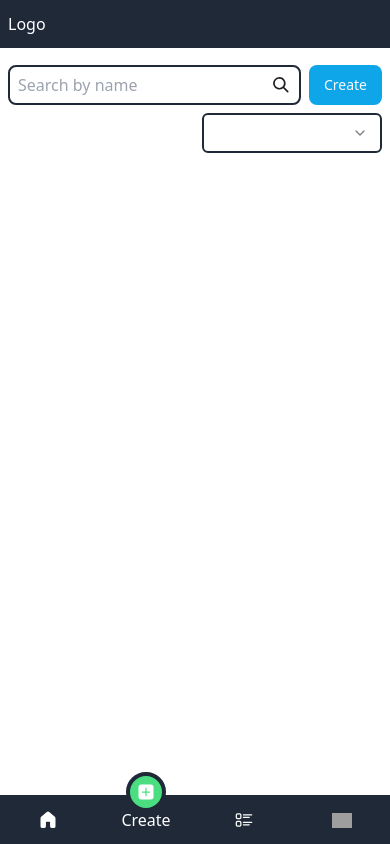
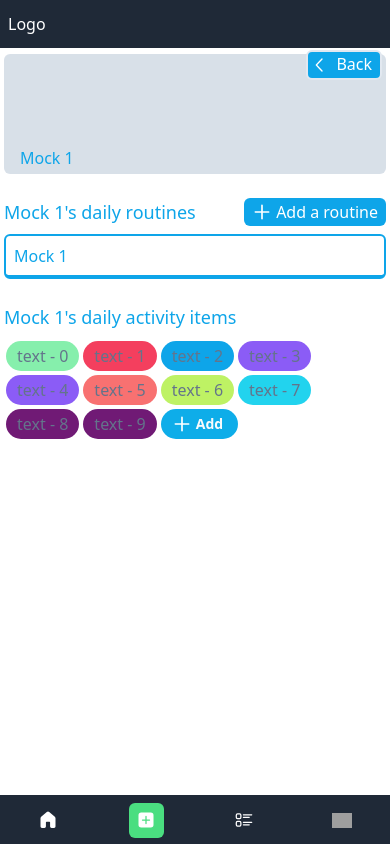
Before and after one commit to Aungheinminn/todos, a Next.js app: page /plans/plan1 in a window 390 px wide. Built offline with nearby package versions, Linux system fonts and the light colour scheme; grey boxes are pictures that could not be loaded.

Commit message:
plans page ui and bottom bar ui changes

```diff
--- a/src/app/plans/[slug]/page.tsx
+++ b/src/app/plans/[slug]/page.tsx
@@ -1,27 +1,101 @@
 "use client"
-import PlansHeader from "@/components/PlansHeader/PlansHeader"
-import { createRoutine } from "@/lib/routines.service"
-import { RoutineType } from "@/lib/types/routine.type"
+import TooltipComponent from "@/components/Tooltip/Tooltip"
+import { Badge } from "@/components/ui/badge"
+import { Skeleton } from "@/components/ui/skeleton"
+import Image from "next/image"
+import Link from "next/link"
 import { useState } from "react"
+import back from "@/assets/arrow_left_black.svg"
+import add from "@/assets/add_white.svg"
 
-const Plans = ({ params }: { params: { slug: string } }) => {
-    console.log('params', params.slug)
-    const [selected, setSelected] = useState<string>('')
-    const [searchText, setSearchText] = useState<string>('')
+type PlanHeaderProps = {
+    plan: any
+}
 
-    const handleChange = (key: string) => {
-        setSearchText(key)
-    }
+type PlanRoutinesProps = {
+    plan: any;
+}
 
-    const handleCreate = async (data: RoutineType) => {
-        const res = await createRoutine(data)
-        console.log('res',res)
+type PlanDailyActivityItemsProps = {
+    plan: any
+}
+
+const PlanHeader:React.FC<PlanHeaderProps> = ({
+    plan
+}) => {
+    return (
+        <div className="relative w-full flex justify-between items-center p-1 mb-4">
+            <Skeleton className="w-full h-[120px] bg-[#cbd5e1] rounded-md" />
+            <Link href="/plans" className="absolute top-0 right-2 border-2  bg-[#0ea5e9] rounded-md text-gray-800 flex justify-start items-center gap-x-1">
+                <Image src={back} alt="back" className="w-5 h-4 ml-1"/>
+                <p className="text-white font-normal mr-2 mb-[2px]">Back</p>
+            </Link>
+            <p className="absolute bottom-2 left-5 text-md text-[#0ea5e9] font-medium">{plan.name}</p>
+        </div>
+    )
+}
+
+const PlanRoutines:React.FC<PlanRoutinesProps> = ({ plan }) => {
+    return (
+        <div className="w-full flex flex-col gap-y-2 p-1 mb-4">
+            <div className="w-full flex justify-between items-center">
+                <p className="text-lg font-medium text-[#0ea5e9]">{plan.name}'s daily routines</p>
+                <button className="flex justify-betweeen items-center gap-x-1 bg-[#0ea5e9] px-2 py-[2px] rounded-md">
+                    <Image src={add} alt="add" className="w-5 h-5" />
+                    <p>Add a routine</p>
+                </button>
+            </div>
+            <div className="cursor-pointer w-full flex flex-col">
+                <div className="relative transition duration-300 ease-in-out group hover:border-[#C0C0C0] w-full h-[45px] flex items-center justify-start border-2 border-b-4 border-[#0ea5e9] rounded-md">
+                    <p className="transition duration-300 ease-in-out text-md font-medium text-[#0ea5e9] m-2 group-hover:opacity-0">Mock 1</p>
+                    <p className="absolute left-1/2 -translate-x-1/2 transition duration-300 ease-in-out text-md font-medium text-[#C0C0C0] m-2 opacity-0 group-hover:opacity-100"> Click for details</p>
+                </div>
+            </div>
+
+        </div>
+    )
+}
+
+const PlanDailyActivityItems:React.FC<PlanDailyActivityItemsProps> = ({ plan }) => {
+    const colors = ['#f87171', '#bef264', '#86efac', '#0ea5e9', '#22d3ee', '#8b5cf6', '#f43f5e', '#f472b6', '#701a75', '#083344']
+
+    const randomColor = () => {
+        return colors[Math.floor(Math.random() * colors.length)]
     }
     return (
-        <div className="w-full pt-[65px] p-1 px-2 flex flex-col items-center gap-y-6">
-            <PlansHeader slug={params.slug || 'Select'} search={searchText} onChange={handleChange} onCreate={handleCreate} />
+        <div className="w-full flex flex-col p-1 gap-y-2">
+            <p className="text-lg font-medium text-[#0ea5e9]">{plan.name}'s daily activity items</p>
+            <div className="flex flex-wrap">
+                { Array.from({ length: 10}).map((_, index) => (
+                    <Badge style={{
+                        backgroundColor: randomColor()
+                    }} className="cursor-pointer m-[2px] h-[30px] line-clamp-1 flex justify-self-stretch items-center justify-center text-md rounded-3xl">
+                        <TooltipComponent text={`text - ${ index }`} />
+                    </Badge>
+                ))}
+                <Badge className="cursor-pointer m-[2px] h-[30px] flex justify-between items-center gap-x-1 text-sm rounded-3xl bg-[#0eade9]">
+                    <Image src={add} alt="add" className="w-5 h-5" />
+                    <p className="mr-1">Add</p>
+                </Badge>
+            </div>
         </div>
-
     )
 }
-export default Plans
+
+const Plan = ({ params }: {
+    params: { slug: string}
+}) => {
+    console.log('params', params.slug)
+    const [plan, setPlan] = useState({
+        id: 'mock1',
+        name: 'Mock 1',
+    })
+    return (
+        <div className="w-full pt-[50px]">
+            <PlanHeader plan={plan} />
+            <PlanRoutines plan={plan} />
+            <PlanDailyActivityItems plan={plan} />
+        </div>
+    )
+}
+export default Plan
--- /dev/null
+++ b/src/app/plans/page.tsx
@@ -0,0 +1,70 @@
+"use client"
+import CardComponent from "@/components/CardComponent/CardComponent"
+import PopupComponent from "@/components/Popup/Popup"
+import Search from "@/components/Search/Search"
+import Link from "next/link"
+import { useState } from "react"
+
+type PlansHeaderProps = {
+    search: string;
+    onChange: (searchKey: string) => void;
+    onCreate: () => void;
+}
+
+type PlansBodyProps = {
+    plans: any[];
+}
+
+const PlansHeader:React.FC<PlansHeaderProps> = ({ search, onChange, onCreate}) => {
+    return (
+            <div className="w-full flex justify-between items-center gap-x-2 px-1">
+                <Search search={search} onChange={onChange}  type="normal" />
+                <PopupComponent process={onCreate} trigger="Add a plan" />
+            </div>
+    )
+}
+
+const PlansBody:React.FC<PlansBodyProps> = ({ plans }) => {
+    return (
+        <div className="grid grid-cols-1 gap-2 mb-12 px-1 overflow-auto">
+            {plans.map((plan, index) => (
+                <Link href={`/plans/${plan.id}`} key={index}>
+                    <CardComponent key={index} title={plan.name} />
+                </Link>
+            ))}
+        </div>
+    )
+}
+
+const Plans = () => {
+    const [searchText, setSearchText] = useState<string>('')
+    const [plans, setPlans] = useState<any[]>([
+        {
+            id: 'plan1',
+            name: 'Plan 1'
+        },
+        {
+            id: 'plan2',
+            name: 'Plan 2'
+        },
+        {
+            id: 'plan3',
+            name: 'Plan 3'
+        }
+    ])
+
+    const handleChange = (key: string) => {
+        setSearchText(key)
+    }
+
+    const handleCreate = async () => {
+    }
+    return (
+        <div className="w-full flex flex-col gap-y-3 pt-[50px]">
+            <PlansHeader search={searchText} onChange={handleChange} onCreate={handleCreate} />
+            <PlansBody plans={plans} />
+        </div>
+    )
+}
+
+export default Plans
--- a/src/app/routines/page.tsx
+++ b/src/app/routines/page.tsx
@@ -4,6 +4,7 @@ import RoutinesHeader from "@/components/RoutinesHeader/RoutinesHeader"
 import { createRoutine } from "@/lib/routines.service"
 import { RoutineType } from "@/lib/types/routine.type"
 import { useState } from "react"
+
 
 const Routines = () => {
     const [searchText, setSearchText] = useState<string>('')
@@ -20,7 +21,7 @@ const Routines = () => {
     return (
         <div className="w-full pt-[65px] p-1 px-2 flex flex-col items-center gap-y-6">
             <RoutinesHeader search={searchText} onChange={handleChange} onCreate={handleCreate} />
-            <RoutinesBody />
+            {/* <RoutinesBody /> */}
         </div>
     )
 }
--- a/src/components/Bottombar/Bottombar.tsx
+++ b/src/components/Bottombar/Bottombar.tsx
@@ -8,37 +8,61 @@ import { useState } from 'react';
 import Link from 'next/link';
 
 const Bottombar = () => {
-    const [active, setActive] = useState<'home' | 'create' | 'settings' | 'calender' | 'routines'>('create')
-    const activeInterface = " absolute z-[100] border-4 border-gray-800 -translate-y-9 bg-[#4ade80] rounded-full"
-    const handleChange = (value: 'home' | 'create' | 'settings' | 'routines') => {
+    const [active, setActive] = useState<'home' | 'create' | 'settings' | 'calender' | 'plans'>('create')
+    // const activeInterface = " absolute z-[100] border-4 border-gray-800 -translate-y-9 bg-[#4ade80] rounded-full"
+    const activeInterface = "bg-[#4ade80] rounded-md"
+    const handleChange = (value: 'home' | 'create' | 'settings' | 'plans') => {
         setActive(value)
     }
     console.log(active)
     return (
-        <div className="w-full flex justify-between items-center bg-gray-800 lg:hidden px-2 h-[50px]">
+        // <div className="w-full flex justify-between items-center bg-gray-800 lg:hidden px-2 h-[50px]">
+        //     <Link href="/" onClick={() => handleChange('home')} className="cursor-pointer w-[80px] relative group flex flex-col items-center">
+        //         <div className={`transition-all duration-300 w-[40px] h-[40px] flex justify-center items-center border-4  ${active === 'home' ? activeInterface : 'border-gray-800'}`}>
+        //             <Image className="" src={whiteHouse} alt="home"  width={20} height={20} />
+        //         </div>
+        //         <p className={`transition-all duration-300 hover:text-[#4ade80] ${active === 'home' ? 'opacity-1' : 'absolute opacity-0 top-[20%]'}`}>Home</p>
+        //     </Link>
+        //     <div onClick={() => handleChange('create')} className="cursor-pointer w-[80px] relative group flex flex-col items-center">
+        //         <div className={`transition-all duration-300 w-[40px] h-[40px] flex justify-center items-center border-4  ${active === 'create' ? activeInterface : 'border-gray-800'}`}>
+        //             <Image className="" src={whiteCreate} alt="create"  width={20} height={20} />
+        //         </div>
+        //         <p className={`transition-all duration-300 hover:text-[#4ade80] ${active === 'create' ? 'opacity-1' : 'absolute opacity-0 top-[20%]'}`}>Create</p>
+        //     </div>
+        //     <Link href="/plans" onClick={() => handleChange('plans')} className="cursor-pointer w-[80px] relative group flex flex-col items-center">
+        //         <div className={`transition-all duration-300 w-[40px] h-[40px] flex justify-center items-center border-4  ${active === 'plans' ? activeInterface : 'border-gray-800'}`}>
+        //             <Image className="" src={whiteRoutines} alt="routines"  width={20} height={20} />
+        //         </div>
+        //         <p className={`transition-all duration-300 hover:text-[#4ade80] ${active === 'plans' ? 'opacity-1' : 'absolute opacity-0 top-[20%]'}`}>Routines</p>
+        //     </Link>
+        //     <Link href="/settings" onClick={() => handleChange('settings')} className="cursor-pointer w-[80px] relative group flex flex-col items-center">
+        //         <div className={`transition-all duration-300 w-[40px] h-[40px] flex justify-center items-center border-4  ${active === 'settings' ? activeInterface : 'border-gray-800'}`}>
+        //             <Image className="" src={whiteSettings} alt="settings"  width={20} height={20} />
+        //         </div>
+        //         <p className={`transition-all duration-300 hover:text-[#4ade80] ${active === 'settings' ? 'opacity-1' : 'absolute opacity-0 top-[20%]'}`}>Settings</p>
+        //     </Link>
+
+        // </div>
+                <div className="w-full flex justify-between items-center bg-gray-800 lg:hidden px-2 h-[50px]">
             <Link href="/" onClick={() => handleChange('home')} className="cursor-pointer w-[80px] relative group flex flex-col items-center">
-                <div className={`transition-all duration-300 w-[40px] h-[40px] flex justify-center items-center border-4  ${active === 'home' ? activeInterface : 'border-gray-800'}`}>
+                <div className={`transition-all duration-300 w-[35px] h-[35px] flex justify-center items-center ${active === "home" ? activeInterface : "" }`}>
                     <Image className="" src={whiteHouse} alt="home"  width={20} height={20} />
                 </div>
-                <p className={`transition-all duration-300 hover:text-[#4ade80] ${active === 'home' ? 'opacity-1' : 'absolute opacity-0 top-[20%]'}`}>Home</p>
             </Link>
             <div onClick={() => handleChange('create')} className="cursor-pointer w-[80px] relative group flex flex-col items-center">
-                <div className={`transition-all duration-300 w-[40px] h-[40px] flex justify-center items-center border-4  ${active === 'create' ? activeInterface : 'border-gray-800'}`}>
+                <div className={`transition-all duration-300 w-[35px] h-[35px] flex justify-center items-center ${active === "create" ? activeInterface : "" }`}>
                     <Image className="" src={whiteCreate} alt="create"  width={20} height={20} />
                 </div>
-                <p className={`transition-all duration-300 hover:text-[#4ade80] ${active === 'create' ? 'opacity-1' : 'absolute opacity-0 top-[20%]'}`}>Create</p>
             </div>
-            <Link href="/routines" onClick={() => handleChange('routines')} className="cursor-pointer w-[80px] relative group flex flex-col items-center">
-                <div className={`transition-all duration-300 w-[40px] h-[40px] flex justify-center items-center border-4  ${active === 'routines' ? activeInterface : 'border-gray-800'}`}>
+            <Link href="/plans" onClick={() => handleChange('plans')} className="cursor-pointer w-[80px] relative group flex flex-col items-center">
+                <div className={`transition-all duration-300 w-[35px] h-[35px] flex justify-center items-center ${active === "plans" ? activeInterface : "" }`}>
                     <Image className="" src={whiteRoutines} alt="routines"  width={20} height={20} />
                 </div>
-                <p className={`transition-all duration-300 hover:text-[#4ade80] ${active === 'routines' ? 'opacity-1' : 'absolute opacity-0 top-[20%]'}`}>Routines</p>
             </Link>
             <Link href="/settings" onClick={() => handleChange('settings')} className="cursor-pointer w-[80px] relative group flex flex-col items-center">
-                <div className={`transition-all duration-300 w-[40px] h-[40px] flex justify-center items-center border-4  ${active === 'settings' ? activeInterface : 'border-gray-800'}`}>
+                <div className={`transition-all duration-300 w-[35px] h-[35px] flex justify-center items-center ${active === "settings" ? activeInterface : "" }`}>
                     <Image className="" src={whiteSettings} alt="settings"  width={20} height={20} />
                 </div>
-                <p className={`transition-all duration-300 hover:text-[#4ade80] ${active === 'settings' ? 'opacity-1' : 'absolute opacity-0 top-[20%]'}`}>Settings</p>
             </Link>
 
         </div>
--- a/src/components/Popup/Popup.tsx
+++ b/src/components/Popup/Popup.tsx
@@ -36,7 +36,7 @@ const PopupComponent:React.FC<PopupComponentProps> = ({ process, trigger}) => {
         <AlertDialogTrigger asChild>
             <Button className="w-[90px] h-[40px] bg-[#0ea5e9] border-0 rounded-lg p-2">{trigger}</Button>
         </AlertDialogTrigger>
-        <AlertDialogContent className="bg-[#334155]">
+        <AlertDialogContent className="bg-[#334155] rounded-lg">
             <AlertDialogHeader>
                 <AlertDialogTitle>Create a routine</AlertDialogTitle>
                 <div className="flex flex-col">
--- a/src/components/RoutinesBody/RoutinesBody.tsx
+++ b/src/components/RoutinesBody/RoutinesBody.tsx
@@ -1,4 +1,4 @@
-import RoutineCard from "../RoutineCard/RoutineCard";
+import RoutineCard from "../CardComponent/CardComponent";
 
 const RoutinesBody = () => {
     return (
--- a/src/components/Tooltip/Tooltip.tsx
+++ b/src/components/Tooltip/Tooltip.tsx
@@ -12,7 +12,7 @@ const TooltipComponent = ({ text }: {
     <TooltipProvider>
         <Tooltip>
             <TooltipTrigger asChild>
-                <p className="text-md font-medium text-[#22d3ee] line-clamp-1">{text}</p>
+                <p className="text-md font-medium text-[#64748b] line-clamp-1">{text}</p>
             </TooltipTrigger>
             <TooltipContent className="bg-[#334155] text-white font-normal border-0">
                 <p>{text}</p>
--- /dev/null
+++ b/src/components/ui/badge.tsx
@@ -0,0 +1,36 @@
+import * as React from "react"
+import { cva, type VariantProps } from "class-variance-authority"
+
+import { cn } from "@/lib/utils"
+
+const badgeVariants = cva(
+  "inline-flex items-center rounded-full border px-2.5 py-0.5 text-xs font-semibold transition-colors focus:outline-none focus:ring-2 focus:ring-ring focus:ring-offset-2",
+  {
+    variants: {
+      variant: {
+        default:
+          "border-transparent bg-primary text-primary-foreground hover:bg-primary/80",
+        secondary:
+          "border-transparent bg-secondary text-secondary-foreground hover:bg-secondary/80",
+        destructive:
+          "border-transparent bg-destructive text-destructive-foreground hover:bg-destructive/80",
+        outline: "text-foreground",
+      },
+    },
+    defaultVariants: {
+      variant: "default",
+    },
+  }
+)
+
+export interface BadgeProps
+  extends React.HTMLAttributes<HTMLDivElement>,
+    VariantProps<typeof badgeVariants> {}
+
+function Badge({ className, variant, ...props }: BadgeProps) {
+  return (
+    <div className={cn(badgeVariants({ variant }), className)} {...props} />
+  )
+}
+
+export { Badge, badgeVariants }
--- a/tailwind.config.ts
+++ b/tailwind.config.ts
@@ -19,7 +19,8 @@ const config = {
     },
     extend: {
       transitionProperty: {
-        'width': 'width'
+        'width': 'width',
+        'display': 'display'
       },
       boxShadow:{
         'rightEffect': '-1px -10px 0px 0px #FFFFFF',
--- a/tsconfig.json
+++ b/tsconfig.json
@@ -21,6 +21,6 @@
       "@/*": ["./src/*"]
     }
   },
-  "include": ["next-env.d.ts", "**/*.ts", "**/*.tsx", ".next/types/**/*.ts", "src/env.ts"],
+  "include": ["next-env.d.ts", "**/*.ts", "**/*.tsx", ".next/types/**/*.ts", "src/env.ts", "src/app/plans/page.tsz"],
   "exclude": ["node_modules"]
 }
```
Also changed, not shown: src/components/CardComponent/CardComponent.tsx (renamed from src/components/RoutineCard/RoutineCard.tsx, +9 -7 lines), src/assets/add_white.svg (added), src/assets/arrow_left_black.svg (added).
